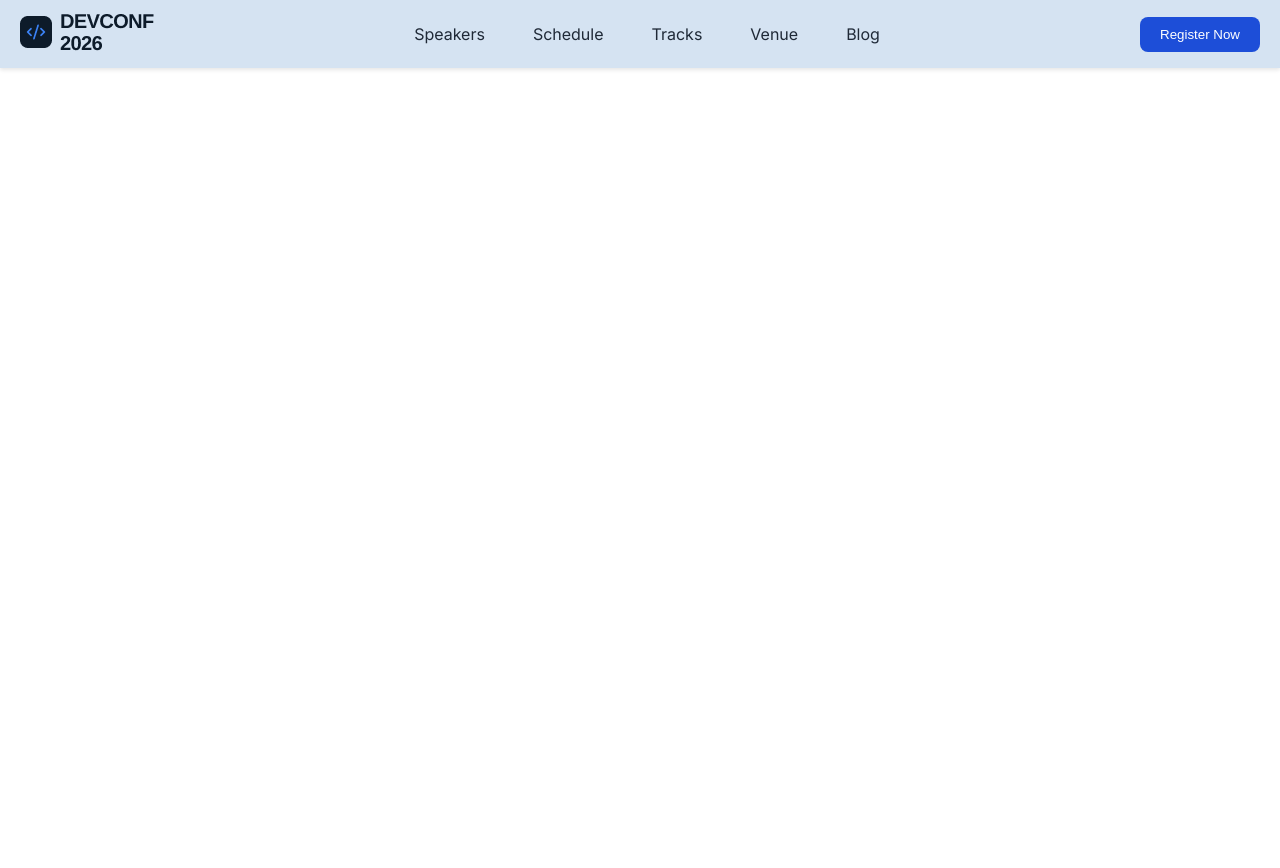
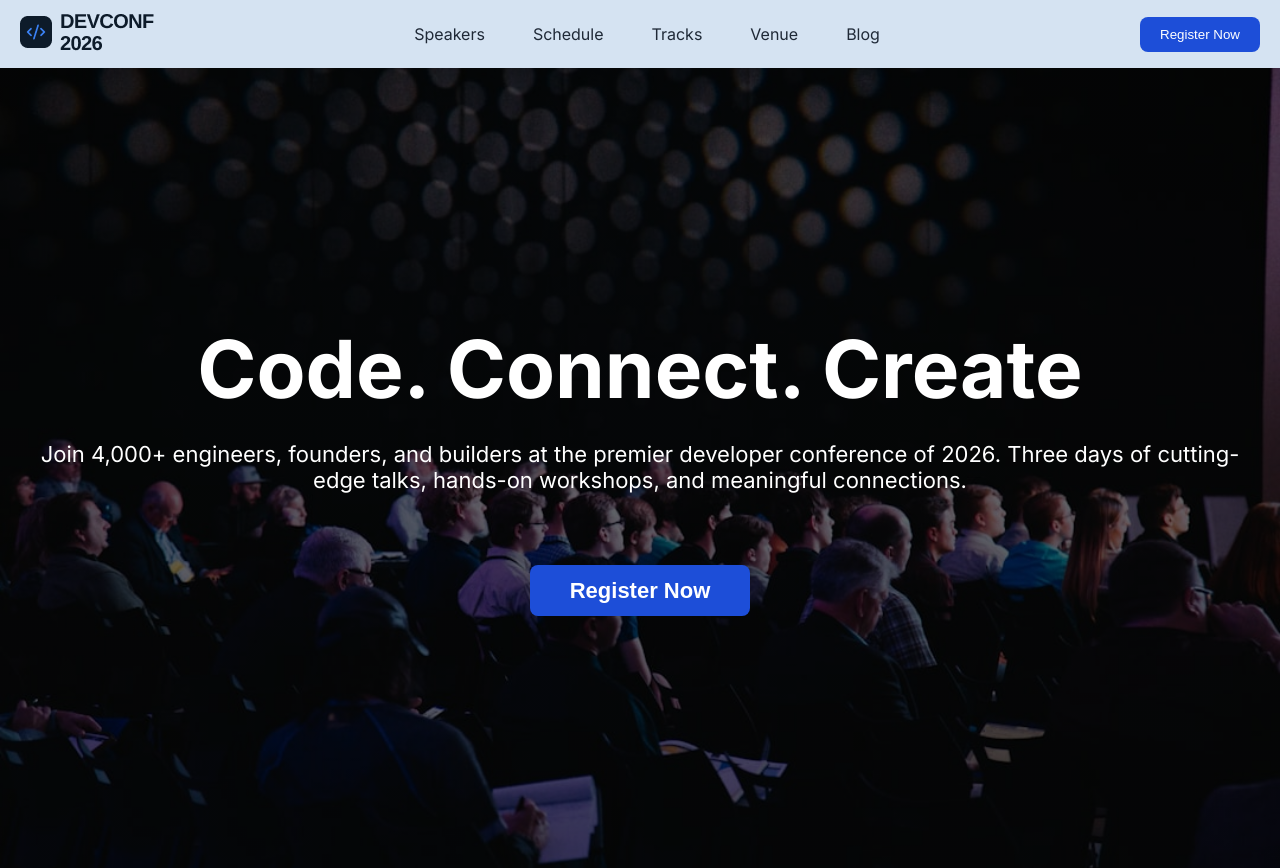
Before and after one commit to muzahiddipu/B14-A01-DevConf-2026, a plain HTML site: page index.html in a window 1280 px wide. Before the commit the page ends 800 px from the top, so only its background shows below. Drawn offline with Linux system fonts and the light colour scheme.

Commit message:
Worked on banner section

```diff
--- a/index.html
+++ b/index.html
@@ -15,6 +15,7 @@
     />
   </head>
   <body>
+    <!-- header section starts here -->
     <header>
       <nav>
         <div class="logo-container">
@@ -34,7 +35,21 @@
         </div>
       </nav>
     </header>
-    <main></main>
+    <!-- header section ends here -->
+
+    <!-- main section starts here -->
+    <main>
+      <!-- Banner section stars here -->
+      <section class="banner-secton">
+        <h1>Code. Connect. Create</h1>
+        <p style="max-width: 1320px; text-align: center; font-size: 22px">
+          Join 4,000+ engineers, founders, and builders at the premier developer
+          conference of 2026. Three days of cutting-edge talks, hands-on
+          workshops, and meaningful connections.
+        </p>
+        <button>Register Now</button>
+      </section>
+    </main>
     <footer></footer>
   </body>
 </html>
--- a/styles.css
+++ b/styles.css
@@ -23,13 +23,12 @@ body {
 }
 .common-btn:hover {
   background-color: #2563eb;
-  /* text-decoration: underline; */
   animation: hoverAnimation 0.3s ease-in-out;
   transition: transform 0.3s ease;
   transform: translateY(-5px);
 }
 
-/* Navigation styles goes here */
+/* Navigation styles are here */
 header {
   background-color: #d5e3f2;
   box-shadow: 0 2px 4px rgba(0, 0, 0, 0.1);
@@ -67,3 +66,43 @@ ul li a:hover {
   transform: translateY(-3px);
   box-shadow: 0 8px 20px rgba(37, 99, 235, 0.15);
 }
+/* Navigation styles end here */
+
+/* Banner styles here */
+.banner-secton {
+  background-position: center;
+  background-repeat: no-repeat;
+  background:
+    linear-gradient(rgba(0, 0, 0, 0.6), rgba(0, 0, 0, 0.6)),
+    url("./assets/banner.jpg");
+  background-size: cover;
+  display: flex;
+  padding: 1rem 1rem;
+  gap: 1.5rem;
+  color: white;
+  height: 100vh;
+  flex-direction: column;
+  justify-content: center;
+  align-items: center;
+}
+.banner-secton h1 {
+  font-weight: bolder;
+  font-size: 5rem;
+}
+.banner-secton button {
+  font-size: 22px;
+  font-weight: 700;
+  padding: 0.8rem 2.5rem;
+  margin-top: 3rem;
+  background-color: #1d4ed8;
+  color: white;
+  border: none;
+  border-radius: 0.5rem;
+  cursor: pointer;
+}
+.banner-secton button:hover {
+  background-color: #2563eb;
+  animation: hoverAnimation 0.3s ease-in-out;
+  transition: transform 0.3s ease;
+  transform: translateY(-5px);
+}
```
